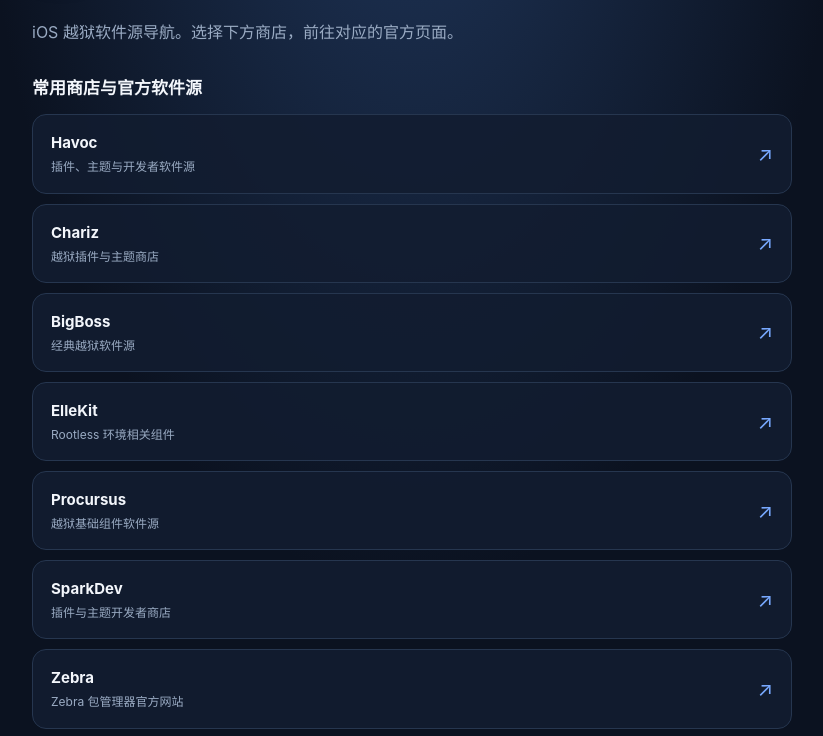
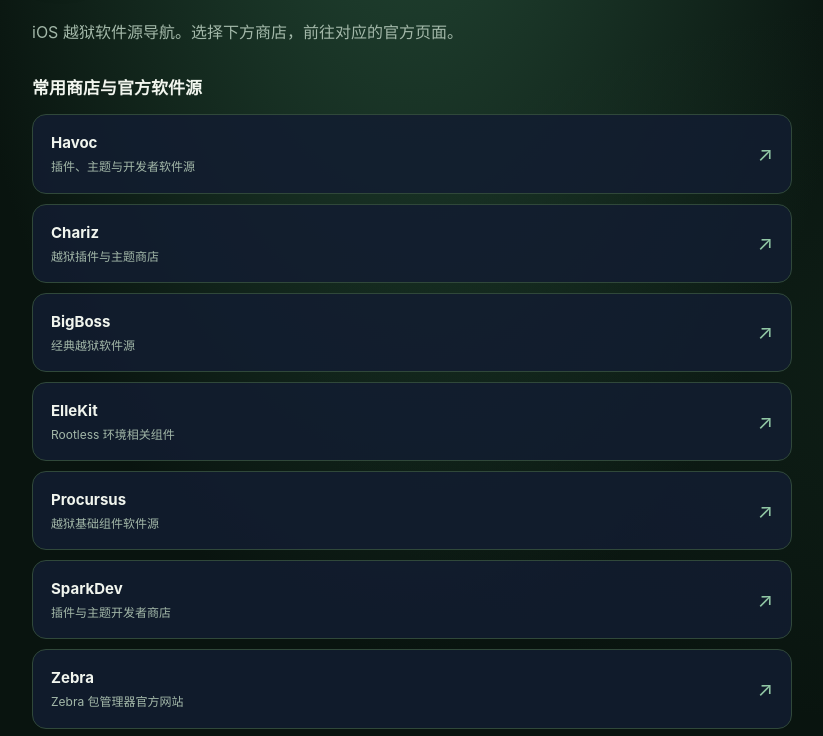
Before and after one commit to oliixwxiilo/oliixwxiilo.github.io, a plain HTML site: page index.html in a window 1280 px wide. Shown: the part 153-889 px from the top of the page, without its empty margins (228-1051 px from the left). Drawn offline with Linux system fonts and the light colour scheme.

Commit message:
调整首页为头像风格的深绿色主题

```diff
--- a/index.html
+++ b/index.html
@@ -8,9 +8,9 @@
 <link rel="icon" type="image/jpeg" href="/assets/repo-avatar.jpg">
 <title>丑象派</title>
 <style>
-:root{color-scheme:dark;--bg:#0b1220;--panel:#121d30;--line:#26364f;--muted:#9aabc3;--text:#f3f6fb;--accent:#78a9ff}
-*{box-sizing:border-box}body{margin:0;min-height:100vh;background:radial-gradient(ellipse at 50% -10%,#20375c 0,transparent 48%),var(--bg);color:var(--text);font:16px/1.6 -apple-system,BlinkMacSystemFont,"Segoe UI",sans-serif}
-main{width:min(760px,calc(100% - 36px));margin:0 auto;padding:72px 0 48px}.brand{display:flex;align-items:center;gap:16px;margin-bottom:36px}.logo{width:58px;height:58px;flex:0 0 58px;display:block;object-fit:cover;border:1px solid #3b5274;border-radius:18px;background:#14243b;box-shadow:0 5px 18px rgba(0,0,0,.25)}.eyebrow{color:var(--accent);font-size:12px;letter-spacing:.16em;text-transform:uppercase}.brand h1{font-size:clamp(25px,6vw,36px);line-height:1.15;margin:4px 0 0}.intro{color:var(--muted);margin:0 0 30px}.section-title{font-size:17px;margin:28px 0 12px}.links{display:grid;gap:10px}.item{display:flex;align-items:center;justify-content:space-between;gap:16px;padding:16px 18px;border:1px solid var(--line);border-radius:14px;background:rgba(18,29,48,.86);color:var(--text);text-decoration:none;transition:border-color .15s,transform .15s}.item:hover{border-color:#648bc5;transform:translateY(-1px)}.item strong{display:block;font-size:15px}.item small{display:block;color:var(--muted);font-size:12px;margin-top:2px}.arrow{color:var(--accent);font-size:20px}.note{margin-top:24px;padding:14px 16px;border:1px solid var(--line);border-radius:12px;color:var(--muted);font-size:13px}footer{margin-top:34px;color:#71829b;font-size:12px;text-align:center}a:focus-visible{outline:2px solid var(--accent);outline-offset:3px}
+:root{color-scheme:dark;--bg:#09140f;--panel:#14231b;--line:#30483a;--muted:#a3b8a9;--text:#f1f5ee;--accent:#91c7a5}
+*{box-sizing:border-box}body{margin:0;min-height:100vh;background:radial-gradient(ellipse at 50% -12%,#254b37 0,transparent 52%),radial-gradient(ellipse at 100% 45%,rgba(46,91,65,.16),transparent 42%),var(--bg);color:var(--text);font:16px/1.6 -apple-system,BlinkMacSystemFont,"Segoe UI",sans-serif}
+main{width:min(760px,calc(100% - 36px));margin:0 auto;padding:72px 0 48px}.brand{display:flex;align-items:center;gap:16px;margin-bottom:36px}.logo{width:58px;height:58px;flex:0 0 58px;display:block;object-fit:cover;border:1px solid #45634e;border-radius:18px;background:#14251b;box-shadow:0 5px 18px rgba(0,0,0,.25)}.eyebrow{color:var(--accent);font-size:12px;letter-spacing:.16em;text-transform:uppercase}.brand h1{font-size:clamp(25px,6vw,36px);line-height:1.15;margin:4px 0 0}.intro{color:var(--muted);margin:0 0 30px}.section-title{font-size:17px;margin:28px 0 12px}.links{display:grid;gap:10px}.item{display:flex;align-items:center;justify-content:space-between;gap:16px;padding:16px 18px;border:1px solid var(--line);border-radius:14px;background:rgba(18,29,48,.86);color:var(--text);text-decoration:none;transition:border-color .15s,transform .15s}.item:hover{border-color:#78a98a;transform:translateY(-1px)}.item strong{display:block;font-size:15px}.item small{display:block;color:var(--muted);font-size:12px;margin-top:2px}.arrow{color:var(--accent);font-size:20px}.note{margin-top:24px;padding:14px 16px;border:1px solid var(--line);border-radius:12px;color:var(--muted);font-size:13px}footer{margin-top:34px;color:#71829b;font-size:12px;text-align:center}a:focus-visible{outline:2px solid var(--accent);outline-offset:3px}
 </style>
 </head>
 <body>
```
